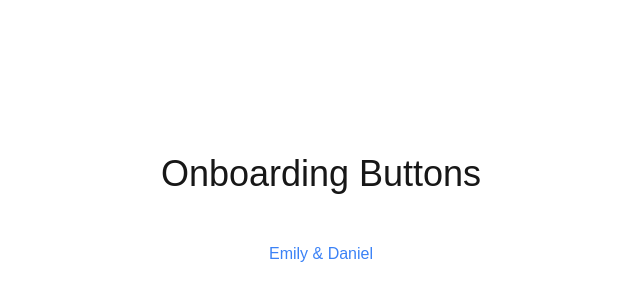
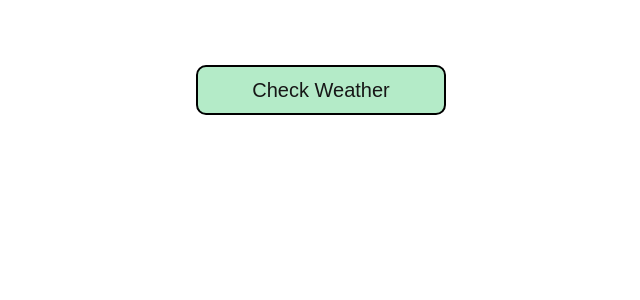
Before and after one commit to JumboCode/village-food-hub, a Next.js app: page /onboarding/ZoyaEllaButton in a window 1280 px wide. Shown: the part 190-490 px from the top of the page, without its empty margins (319-959 px from the left). Built offline with nearby package versions, Linux system fonts and the light colour scheme.

Commit message:
merged in zoya and ella's button

```diff
--- /dev/null
+++ b/app/onboarding/ZoyaEllaButton/page.tsx
@@ -0,0 +1,9 @@
+import Button from '../../components/onboarding-buttons/ZoyaEllaButton';
+
+export default function Home() {
+  return (
+    <div className="flex justify-center items-center h-screen">
+      <Button label={"Check Weather"}/>
+    </div>
+  );
+}
--- a/app/onboarding/[[...onboarding]]/page.tsx
+++ b/app/onboarding/[[...onboarding]]/page.tsx
@@ -7,6 +7,9 @@
       <Link href="/onboarding/EmilyDanielPage" className="text-blue-500 hover:underline">
         Emily & Daniel
       </Link>
+      <Link href="/onboarding/ZoyaEllaButton" className="text-blue-500 hover:underline">
+        Zoya & Ella
+      </Link>
     </div>
   );
 }
--- a/app/page.tsx
+++ b/app/page.tsx
@@ -5,8 +5,7 @@
   return (
     <div className="flex justify-center items-center h-screen">
       <div>
-        {/* <h1 className="text-4xl">Village Food Hub!</h1> */}
-        <Button label={"Check Weather"}/>
+        <h1 className="text-4xl">Village Food Hub!</h1>
       </div>
 
 
```
Also changed, not shown: app/components/onboarding-buttons/ZoyaEllaButton.tsx (renamed from app/components/Button.tsx).
